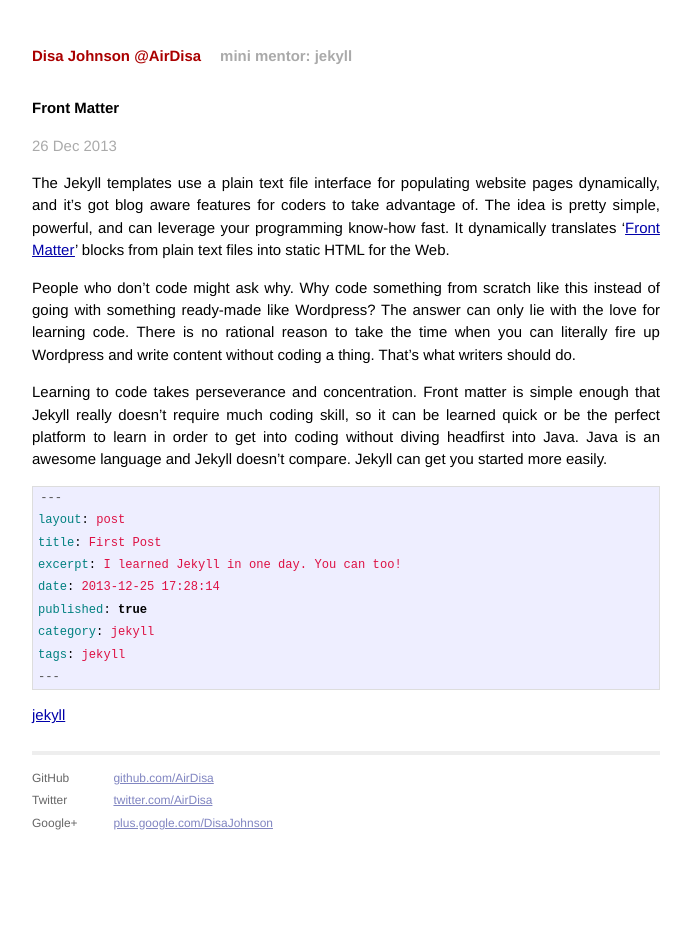
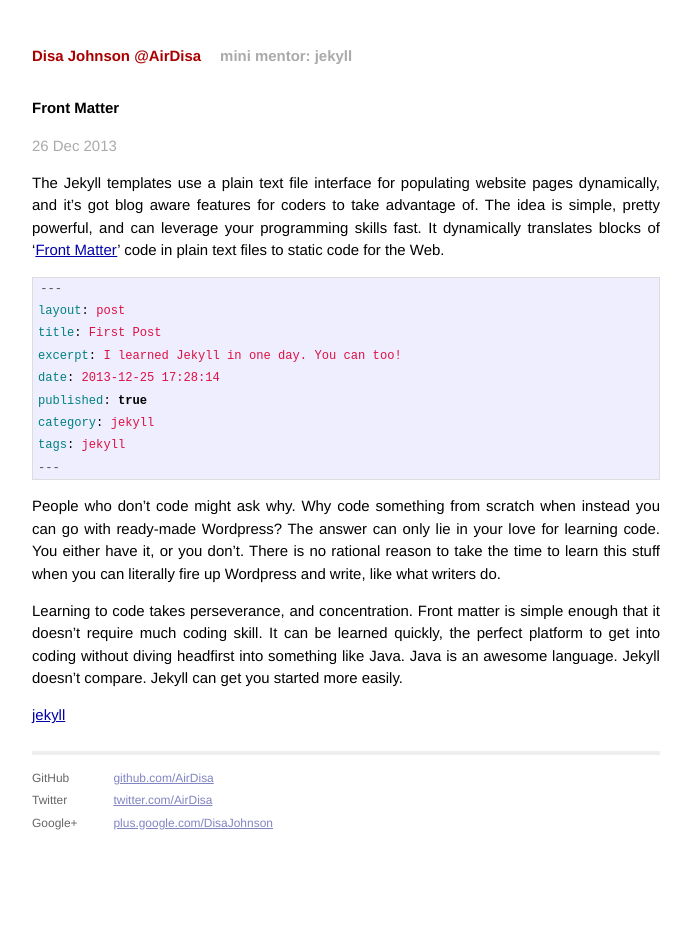
Before and after one commit to AirDisa/airdisa.github.io, a Jekyll site: the page built from _posts/2013-12-26-yaml-front-matter.markdown, in a window 1280 px wide. Shown: the whole page, without its empty margins (294-985 px from the left). Built offline with Jekyll 4.4.1, drawn with Linux system fonts in a browser that asks for light colours; Markdown is read by kramdown in place of the engine named in the settings; some of the changed lines change nothing that is shown.

Commit message:
[0.0.44 Blog] Edit post 2013-12-26

```diff
--- a/_posts/2013-12-26-yaml-front-matter.markdown
+++ b/_posts/2013-12-26-yaml-front-matter.markdown
@@ -8,11 +8,7 @@
 tags:       jekyll
 ---
 
-The Jekyll templates use a plain text file interface for populating website pages dynamically, and it's got blog aware features for coders to take advantage of. The idea is pretty simple, powerful, and can leverage your programming know-how fast. It dynamically translates '[Front Matter][front-matter]' blocks from plain text files into static HTML for the Web.
-
-People who don't code might ask why. Why code something from scratch like this instead of going with something ready-made like Wordpress? The answer can only lie with the love for learning code. There is no rational reason to take the time when you can literally fire up Wordpress and write content without coding a thing. That's what writers should do.
-
-Learning to code takes perseverance and concentration. Front matter is simple enough that Jekyll really doesn't require much coding skill, so it can be learned quick or be the perfect platform to learn in order to get into coding without diving headfirst into Java. Java is an awesome language and Jekyll doesn't compare. Jekyll can get you started more easily.
+The Jekyll templates use a plain text file interface for populating website pages dynamically, and it's got blog aware features for coders to take advantage of. The idea is simple, pretty powerful, and can leverage your programming skills fast. It dynamically translates blocks of '[Front Matter][front-matter]' code in plain text files to static code for the Web.
 
 {% highlight YAML %}
 ---
@@ -26,4 +22,8 @@
 ---
 {% endhighlight %}
 
+People who don't code might ask why. Why code something from scratch when instead you can go with ready-made Wordpress? The answer can only lie in your love for learning code. You either have it, or you don't. There is no rational reason to take the time to learn this stuff when you can literally fire up Wordpress and write, like what writers do.
+
+Learning to code takes perseverance, and concentration. Front matter is simple enough that it doesn't require much coding skill. It can be learned quickly, the perfect platform to get into coding without diving headfirst into something like Java. Java is an awesome language. Jekyll doesn't compare. Jekyll can get you started more easily.
+
 [front-matter]: http://jekyllrb.com/docs/frontmatter/
```
Also changed, not shown: 1 other file.
